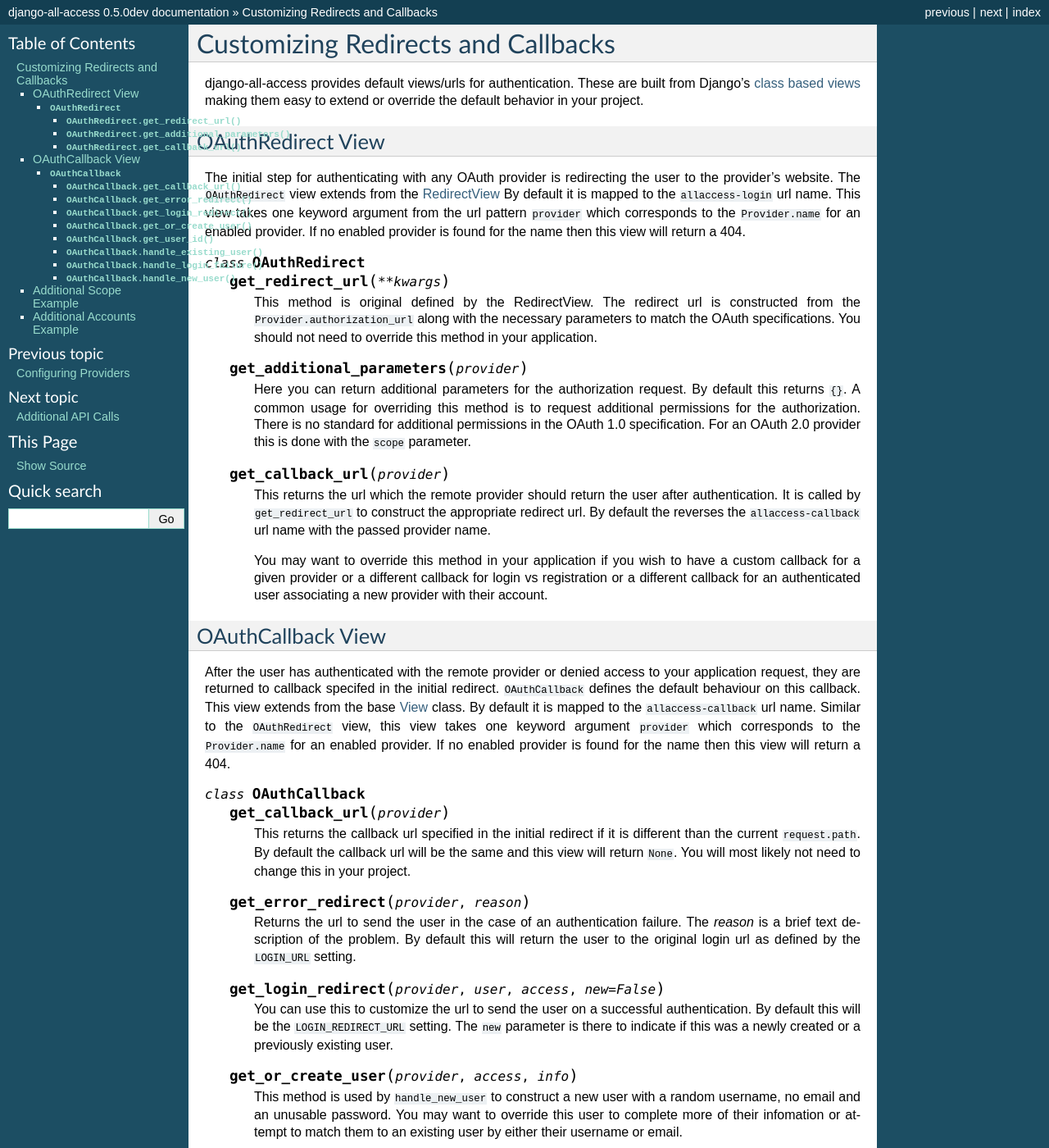
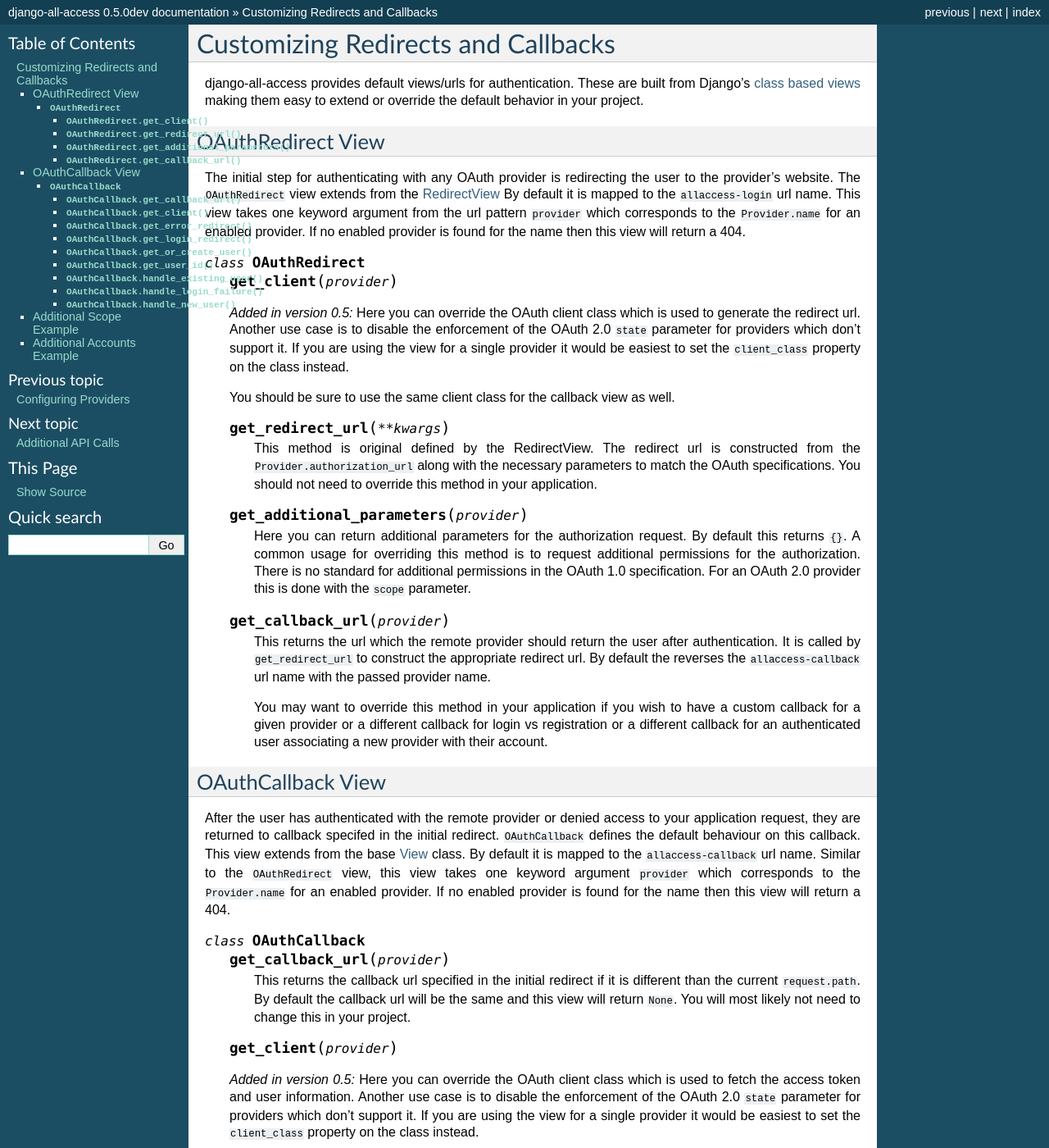
Before and after one commit to mlavin/django-all-access, a Sphinx documentation site: the page built from docs/customize-views.rst, in a window 1280 px wide and 1400 px high. Shown: the whole window at 82% size. Built offline with Sphinx 7.4.7, drawn with Linux system fonts in a browser that asks for light colours; some of the changed text lies outside the part shown.

Commit message:
Adding documentation notes on get_client method. Fixes #19

```diff
--- a/docs/customize-views.rst
+++ b/docs/customize-views.rst
@@ -18,6 +18,17 @@
 will return a 404.
 
 .. class:: OAuthRedirect()
+
+    .. method:: get_client(provider)
+    .. versionadded:: 0.5
+
+        Here you can override the OAuth client class which is used to generate the
+        redirect url. Another use case is to disable the enforcement of the OAuth 2.0
+        ``state`` parameter for providers which don't support it. If you are using
+        the view for a single provider it would be easiest to set the ``client_class``
+        property on the class instead.
+
+        You should be sure to use the same client class for the callback view as well.
 
     .. method:: get_redirect_url(**kwargs)
 
@@ -66,6 +77,17 @@
         different than the current ``request.path``. By default the callback url will be the same
         and this view will return ``None``. You will most likely not need to change this
         in your project.
+
+    .. method:: get_client(provider)
+    .. versionadded:: 0.5
+
+        Here you can override the OAuth client class which is used to fetch the access
+        token and user information. Another use case is to disable the enforcement of
+        the OAuth 2.0 ``state`` parameter for providers which don't support it. If you
+        are using the view for a single provider it would be easiest to set the ``client_class``
+        property on the class instead.
+
+        You should be sure to use the same client class for the redirect view as well.
 
     .. method:: get_error_redirect(provider, reason)
 
```
